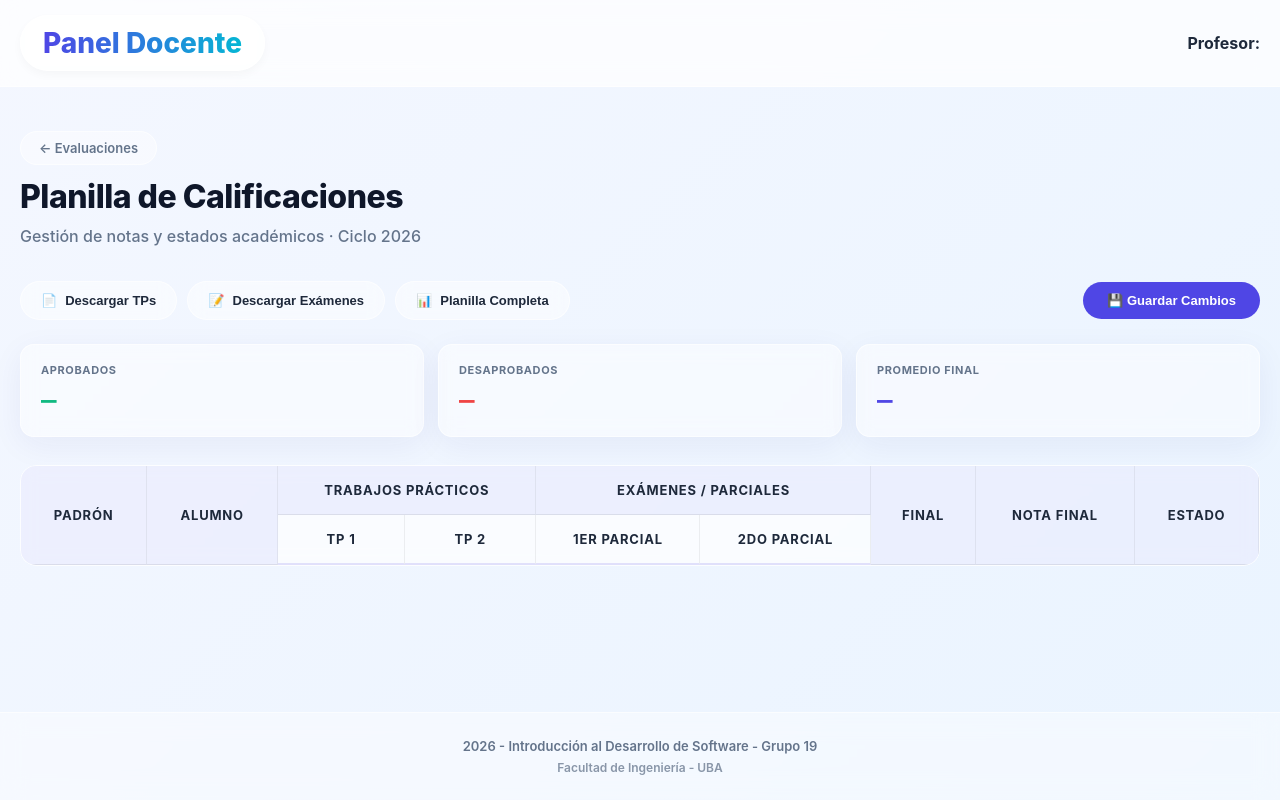
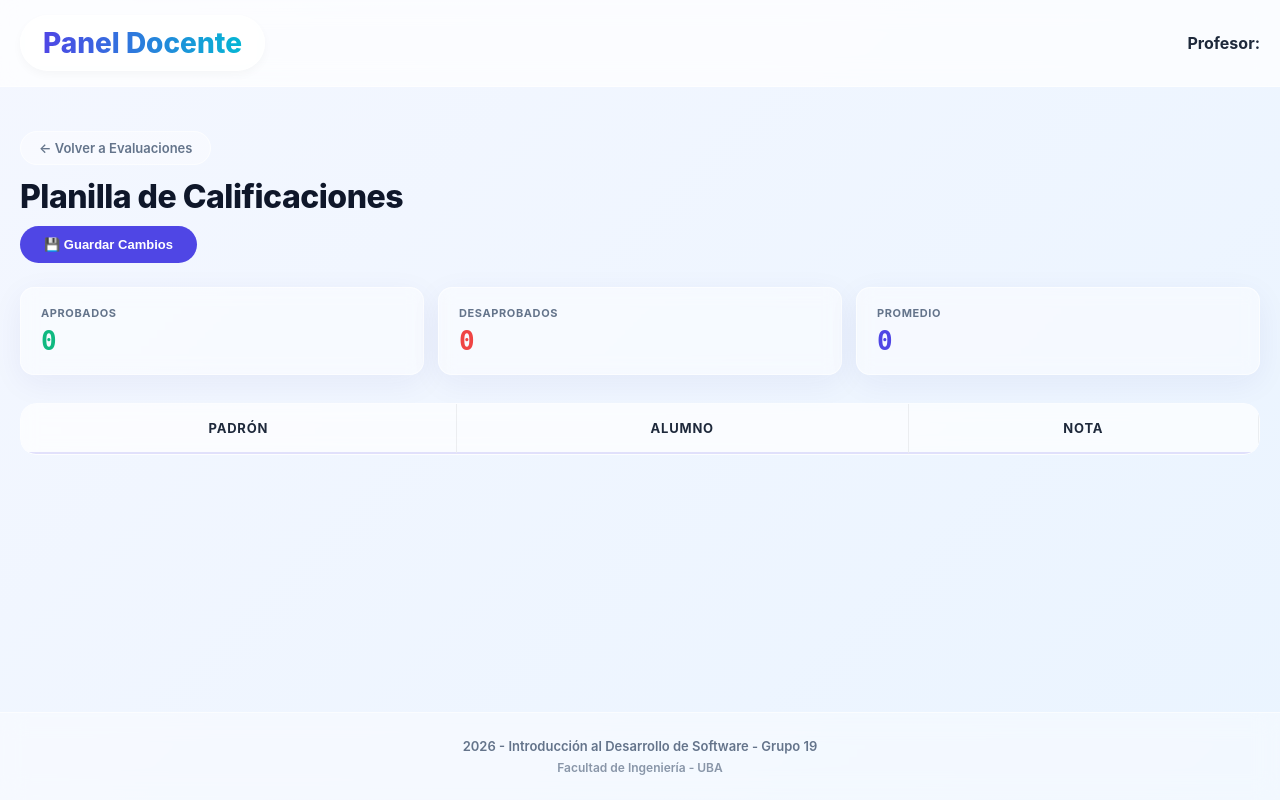
Before and after one commit to marco-ingenieria/fiubyte, a Flask app: page /notas in a window 1280 px wide. Run offline with Flask 3, Linux system fonts and the light colour scheme; lists and menus that the app fills with data are empty.

Commit message:
Arreglo estrutura de notas

```diff
--- a/FRONT/templates/notas.html
+++ b/FRONT/templates/notas.html
@@ -1,119 +1,100 @@
 {%- extends 'base_sistema.html' -%}
-
 {%- block title -%}Notas - Panel Docente{%- endblock -%}
-
 {%- block content -%}
 
-  <link rel="preconnect" href="https://fonts.googleapis.com">
-  <link href="https://fonts.googleapis.com/css2?family=Sora:wght@400;500;600;700;800&family=JetBrains+Mono:wght@400;500;600&display=swap" rel="stylesheet">
 <link rel="stylesheet" href="{{ url_for('static', filename='style/notas.css') }}">
 
 <nav id="nav-interno">
   <div id="nav-links">
-      <a href="{{ url_for('seccion_evaluaciones') }}">← Evaluaciones</a>
+    <a href="{{ url_for('seccion_evaluaciones', nombre_profesor=nombre_profesor) }}">← Volver a Evaluaciones</a>
   </div>
 </nav>
 
 <div id="main-content">
 
+  {% if error %}
     <div id="page-header">
-      <div id="page-header-left">
       <h1>Planilla de Calificaciones</h1>
-        <p>Gestión de notas y estados académicos · Ciclo 2026</p>
+    </div>
+    <p id="error-msg">⚠️ {{ error }}</p>
+  {% else %}
+
+  <div id="page-header">
+    <div>
+      <h1>{{ evaluacion.NOMBRE if evaluacion else 'Planilla de Calificaciones' }}</h1>
+      {% if evaluacion %}
+      <p id="eval-subtitulo">{{ evaluacion.TIPO }}{% if evaluacion.FECHA_EVALUACION %} · Entrega: {{ evaluacion.FECHA_EVALUACION }}{% endif %}{% if evaluacion.FECHA_INICIO %} · Inicio: {{ evaluacion.FECHA_INICIO }}{% endif %}{% if evaluacion.FECHA_ENTREGA %} · Entrega: {{ evaluacion.FECHA_ENTREGA }}{% endif %}</p>
+      {% endif %}
     </div>
   </div>
 
+  {% if guardado %}
+  <p id="success-msg">✅ Notas guardadas correctamente.</p>
+  {% endif %}
+
+
+  <form method="POST" action="{{ url_for('seccion_notas', nombre_profesor=nombre_profesor) }}" id="form-notas">
+    <input type="hidden" name="id_evaluacion" value="{{ id_evaluacion }}">
+
+
     <div id="toolbar">
-      <div id="toolbar-left">
-        <button onclick="openDL('tp')">
-          <span>📄</span> Descargar TPs
-        </button>
-        <button onclick="openDL('examenes')">
-          <span>📝</span> Descargar Exámenes
-        </button>
-        <button onclick="downloadPlanilla('completa')">
-          <span>📊</span> Planilla Completa
-        </button>
+      <button type="submit" id="btn-guardar">💾 Guardar Cambios</button>
     </div>
-      <div id="toolbar-right">
-        <button id="btn-guardar" onclick="guardarCambios()">
-          💾 Guardar Cambios
-        </button>
-      </div>
-    </div>
+
 
     <div id="stats-row">
       <div id="stat-card-aprobados">
         <div>Aprobados</div>
-        <div id="stat-ap">—</div>
+        <div>{{ aprobados }}</div>
       </div>
       <div id="stat-card-desaprobados">
         <div>Desaprobados</div>
-        <div id="stat-des">—</div>
+        <div>{{ desaprobados }}</div>
       </div>
       <div id="stat-card-promedio">
-        <div>Promedio Final</div>
-        <div id="stat-prom">—</div>
+        <div>Promedio</div>
+        <div>{{ promedio }}</div>
       </div>
     </div>
+
 
     <div id="table-wrap">
       <table>
         <thead>
-
           <tr>
-            <th rowspan="2"><div>Padrón</div></th>
-            <th rowspan="2"><div>Alumno</div></th>
-            <th colspan="2"><div>Trabajos Prácticos</div></th>
-            <th colspan="2"><div>Exámenes / Parciales</div></th>
-            <th rowspan="2"><div>Final</div></th>
-            <th rowspan="2"><div>Nota Final</div></th>
-            <th rowspan="2"><div>Estado</div></th>
-          </tr>
-
-          <tr>
-            <th>TP 1</th>
-            <th>TP 2</th>
-            <th>1er Parcial</th>
-            <th>2do Parcial</th>
+            <th>Padrón</th>
+            <th>Alumno</th>
+            <th>Nota</th>
           </tr>
         </thead>
-
-        <tbody id="tabla-body"></tbody>
+        <tbody id="tabla-body">
+          {% for alumno in alumnos %}
+          <tr>
+            <td>{{ alumno.PADRON }}</td>
+            <td><strong>{{ alumno.NOMBRE }} {{ alumno.APELLIDO }}</strong></td>
+            <td>
+              <input type="hidden" name="padron" value="{{ alumno.PADRON }}">
+              <input
+                type="number"
+                name="nota"
+                min="0"
+                max="10"
+                step="0.01"
+                value="{{ notas_por_padron.get(alumno.PADRON|string, '') }}"
+                oninput="marcarColorNota(this)">
+            </td>
+          </tr>
+          {% else %}
+          <tr>
+            <td colspan="3">No hay alumnos cargados para el curso de esta evaluación.</td>
+          </tr>
+          {% endfor %}
+        </tbody>
       </table>
     </div>
+  </form>
 
-  </div>
-
-  <div id="toast"></div>
-
-
-  <div id="dl-overlay" onclick="closeDLOutside(event)">
-    <div id="dl-modal">
-      <div id="dl-modal-header">
-        <h2 id="dl-title">Descargar</h2>
-        <button id="dl-close" onclick="closeDL()">✕</button>
-      </div>
-      <div id="dl-modal-body">
-        <p id="dl-desc">Elegí el formato de descarga:</p>
-
-        <div data-download-option="primary" onclick="downloadCSV('tp1')">
-          <div>📋</div>
-          <div>
-            <h3>TP 1 – Lista de alumnos y notas</h3>
-            <p>CSV con padrón, nombre y calificación del TP 1</p>
-          </div>
-        </div>
-
-        <div data-download-option="secondary" onclick="downloadCSV('tp2')">
-          <div>📋</div>
-          <div>
-            <h3>TP 2 – Lista de alumnos y notas</h3>
-            <p>CSV con padrón, nombre y calificación del TP 2</p>
-          </div>
-        </div>
-      </div>
-    </div>
+  {% endif %}
 </div>
 
 <script src="{{ url_for('static', filename='javascript/notas.js') }}"></script>
```
Lines whose indentation alone changed are shown as unchanged.
